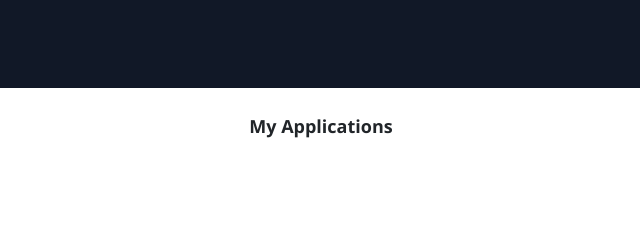
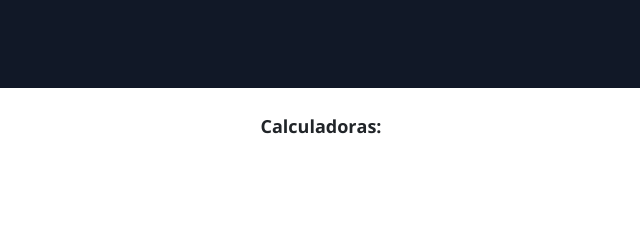
Before and after one commit to RickBraunn/ProjectEasyMath, a plain HTML site: page index.html in a window 1280 px wide. Shown: the top 240 px of the page, 319-959 px from the left. Drawn offline with nearby package versions, Linux system fonts and the light colour scheme.

Commit message:
Tradução

```diff
--- a/index.html
+++ b/index.html
@@ -40,7 +40,7 @@
 
 
         <div class="bg-white shadow-md rounded p-4 mb-4">
-            <h5 class="text-lg font-bold mb-2 text-center">My Applications</h5>
+            <h5 class="text-lg font-bold mb-2 text-center">Calculadoras:</h5>
             <ul class="list-none mb-0">
               <li class="mb-2">
                 <a href="./ANPP/" class="text-gray-600 hover:text-gray-900 transition duration-300 ease-in-out">
```
